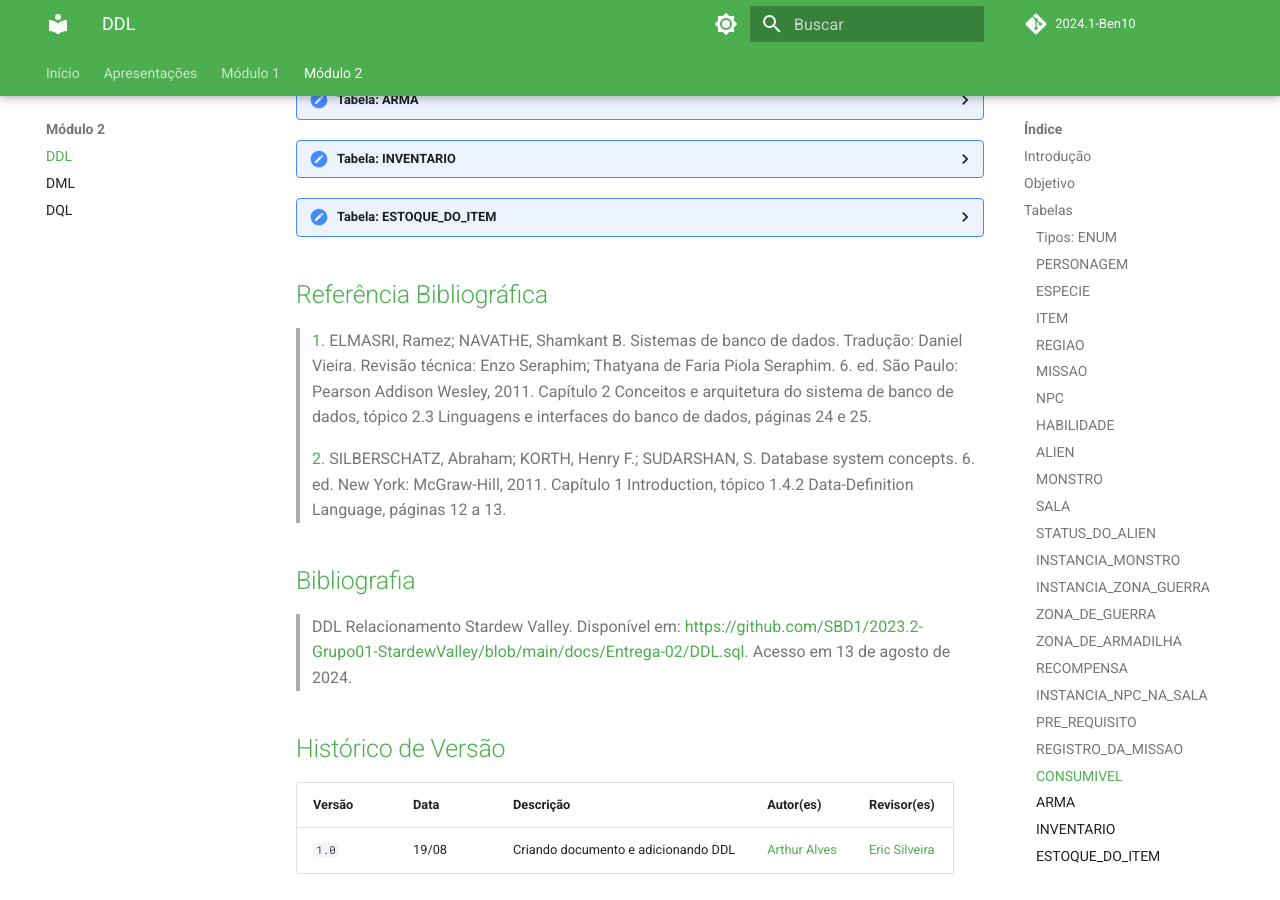
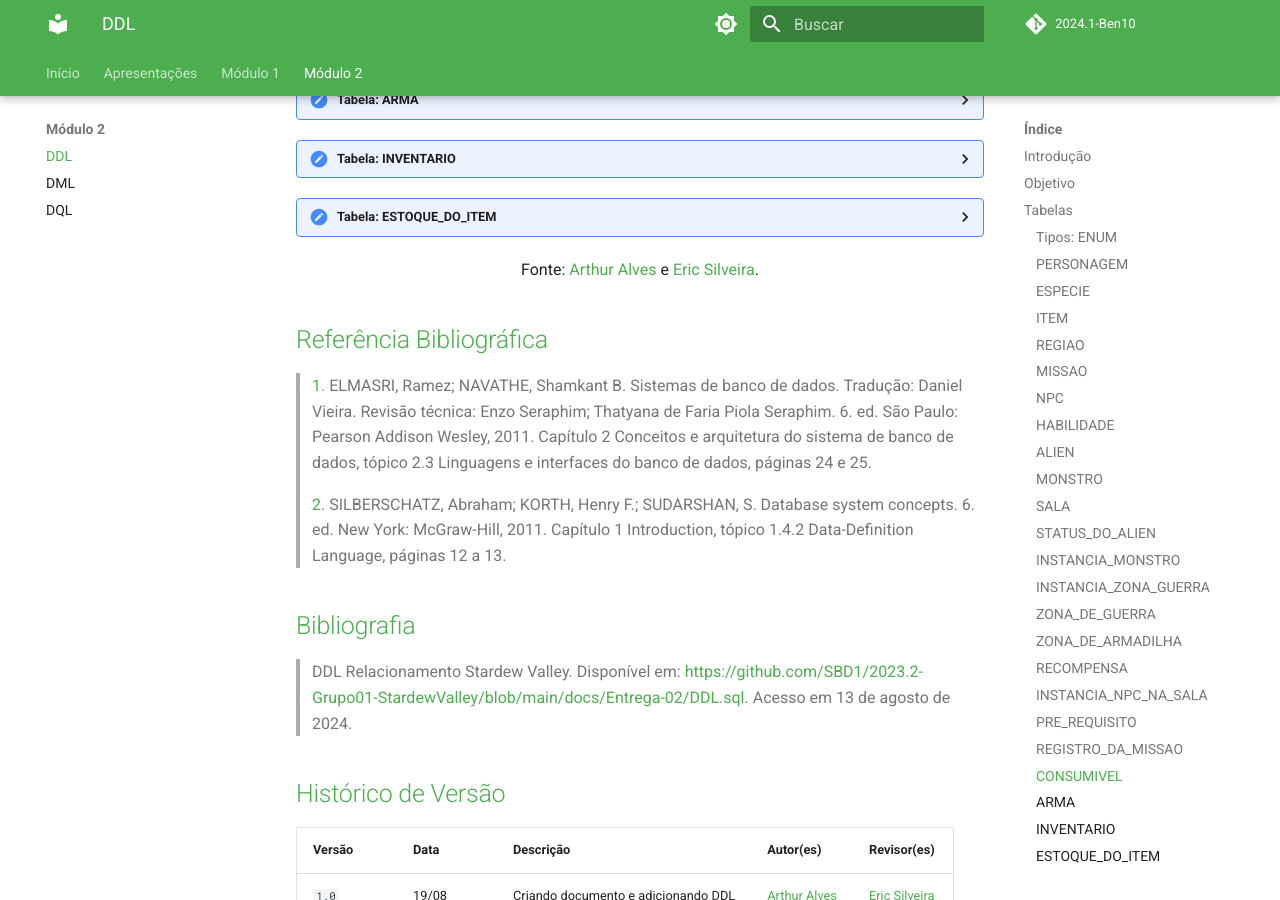
Before and after one commit to SBD1/2024.1-Ben10, an MkDocs documentation site: the page built from docs/modulo2/ddl.md, in a window 1280 px wide and 900 px high, scrolled down 2427 px. Built offline with MkDocs 1.6.1 and Material for MkDocs 9.7.7, drawn with Linux system fonts in a browser that asks for light colours; comment, search, counter and statistics services are not loaded; the version menu is left out.

Commit message:
adicionando fonte ddl

````diff
--- a/docs/modulo2/ddl.md
+++ b/docs/modulo2/ddl.md
@@ -330,6 +330,9 @@ Nesta seção, são apresentadas as diversas instruções DDL (Data Definition L
     );
     ```
 
+<font size="3"><p style="text-align: center">Fonte: [Arthur Alves](https://github.com/Arthrok) e [Eric Silveira](https://github.com/ericbky).</p></font>
+
+
 
 ## <a>Referência Bibliográfica</a>
 
````
